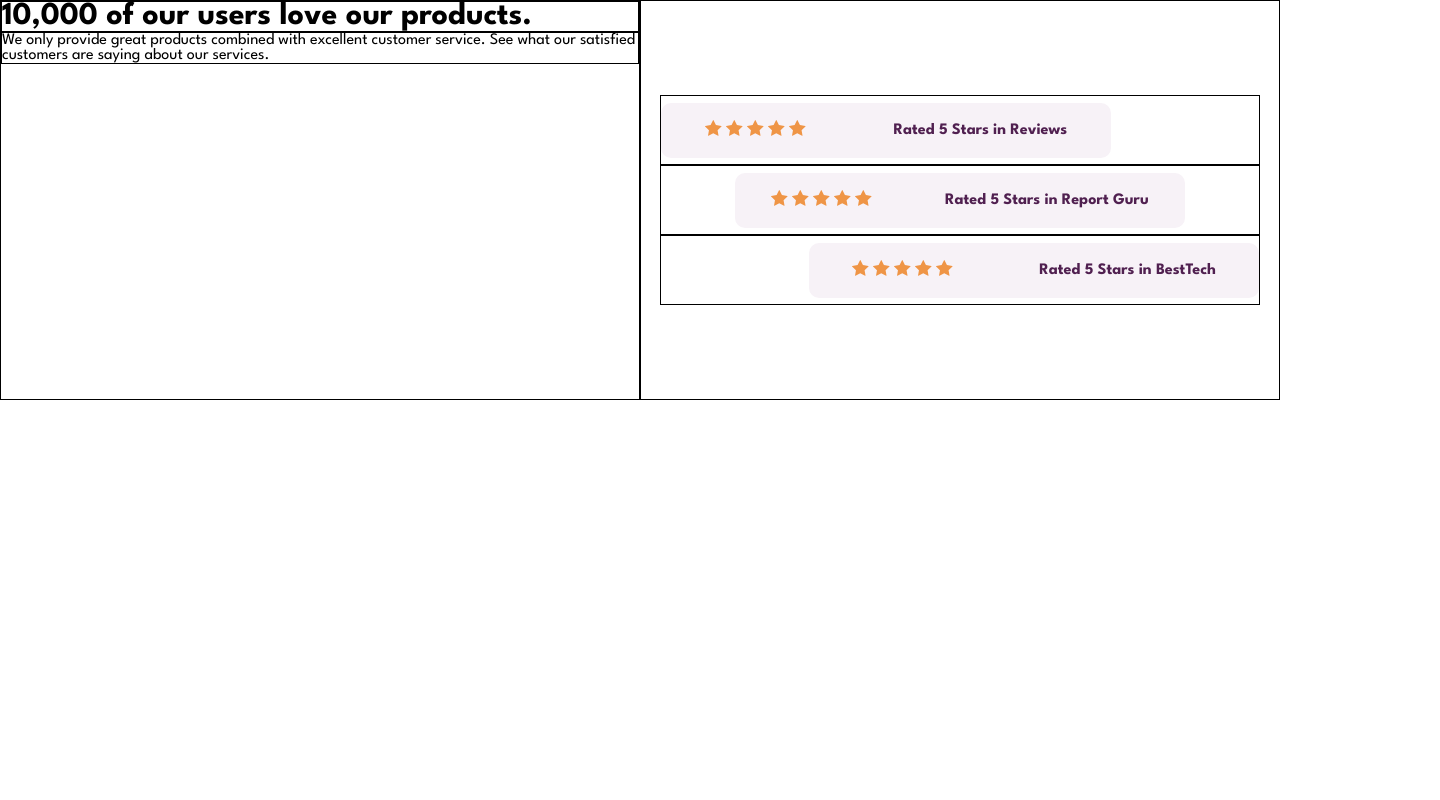
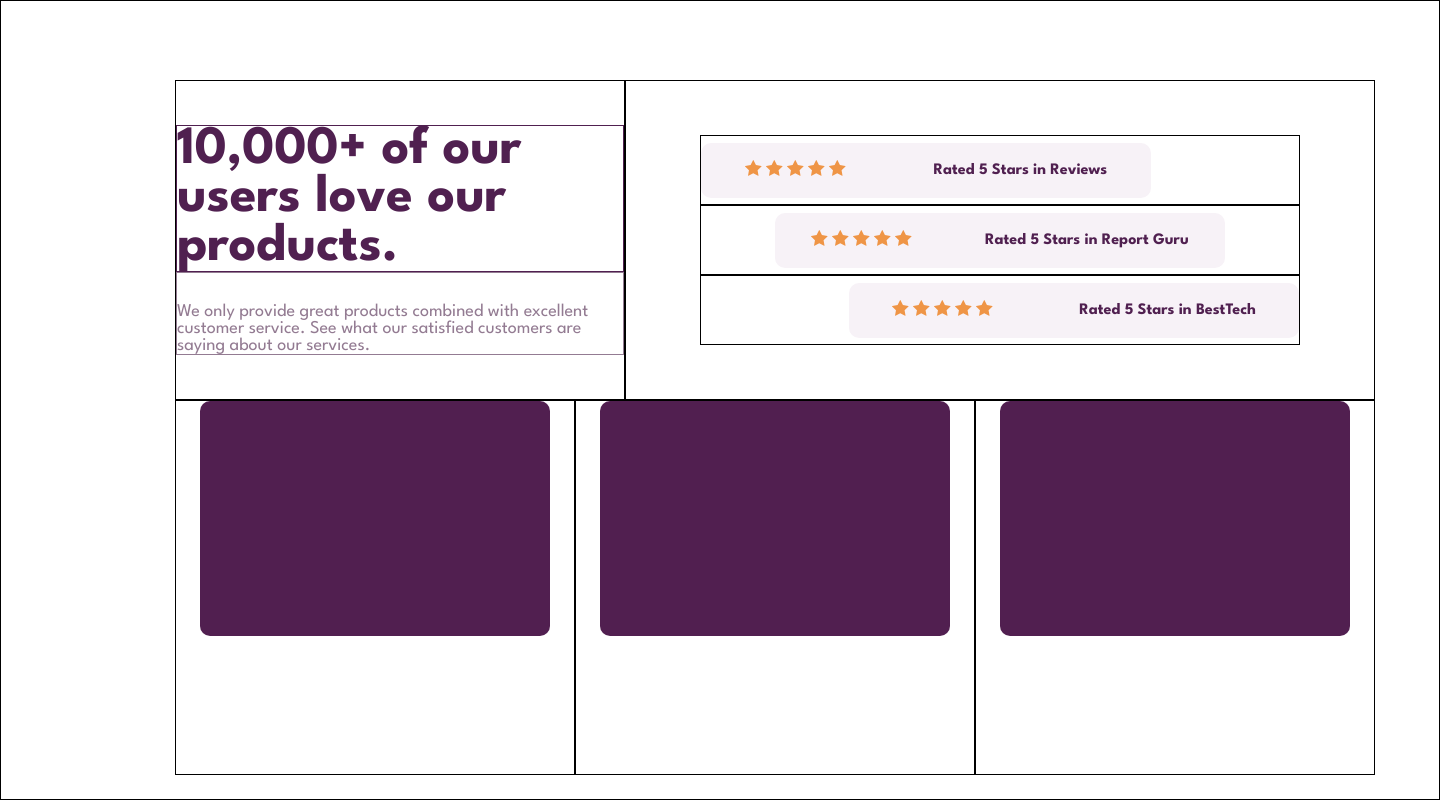
Before and after one commit to metallicatzach/social-proof-section, a plain HTML site: page social-proof-section-master/index.html in a window 1280 px wide. Shown: the whole page, 1440 px wide, since content can reach past the window. Drawn offline with Linux system fonts and the light colour scheme.

Commit message:
info entered

```diff
--- a/social-proof-section-master/index.html
+++ b/social-proof-section-master/index.html
@@ -10,10 +10,11 @@
 <link href="https://fonts.googleapis.com/css2?family=League+Spartan:wght@400;500;700&display=swap" rel="stylesheet">
 </head>
 <body>
-    <div class="top_container">
+    <div class="main_container">
+        <div class="top_container">
         <div class="info_container">
             <div class="title_info">
-                <h1>10,000 of our users love our products.</h1>
+                <h1>10,000+ of our users love our products.</h1>
             </div>
             <div class="title_info_two">
                 <p>We only provide great products combined with excellent customer service. See what our satisfied customers are saying about our services.</p>
@@ -64,6 +65,18 @@
         </div>
 
         </div>
+        </div>
+        <div class="bottom_container">
+            <div class="big_box">
+                <div class="purple_box"></div>
+            </div>
+            <div class="big_box">
+                <div class="purple_box"></div>
+            </div>
+            <div class="big_box">
+                <div class="purple_box"></div>
+            </div>
+        </div>
     </div>
 </body>
 </html>
--- a/social-proof-section-master/style.css
+++ b/social-proof-section-master/style.css
@@ -4,49 +4,54 @@
     padding:0;
     font-family: 'League Spartan', sans-serif;
 }
+body {
 
-
-
+    overflow: scroll;
+    width:1440px;
+    height:800px;
+    border:1px solid;
+}
+.main_container {
+    position: absolute;
+    top:80px;
+    left:175px;
+}
 .top_container {
     display:flex;
     flex-direction: row;
 }
 .info_container {
-    height:400px;
-    width:750px;
-    border:1px solid black;
+    display:flex;
+    flex-direction: column;
+    align-items: center;
+    justify-content: center;
+    height:320px;
+    width:450px;
+    border:1px solid;
+
+
 }
 .title_info {
     border:1px solid;
+    color:hsl(300, 43%, 22%);
+    font-weight:100;
+    font-size:27px;
+    line-height:.9 ;
+
+
 }
 .title_info_two {
     border:1px solid;
+    color:hsl(303, 10%, 53%);
+    font-size:18px;
+    padding-top:30px;
 }
-
-
-
-
-
-
-
-
-
-
-
-
-
-
-
-
-
-
-
 .star_container {
     display:flex;
     justify-content: center;
     align-items: center;
     flex-direction: column;
-    height:400px;
+    height:320px;
     width:750px;
     border:1px solid black;
 }
@@ -114,3 +119,24 @@
     font-weight:800;
     font-size:16px;
 }
+.bottom_container {
+    display:flex;
+    flex-direction: row;
+    width:1200px;
+    height:375px;
+
+}
+.big_box {
+
+    display:flex;
+    justify-content: center;
+    height:100%;
+    width:33.33%;
+    border:1px solid;
+}
+.purple_box {
+    border-radius: 10px ;
+    width:350px;
+    height:235px;
+    background-color: #511F50;
+}
```
